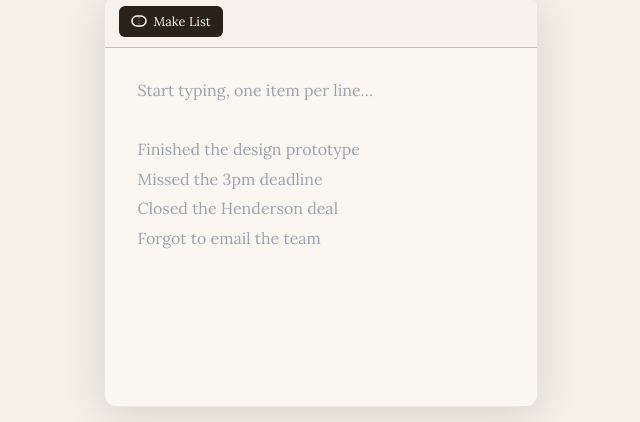
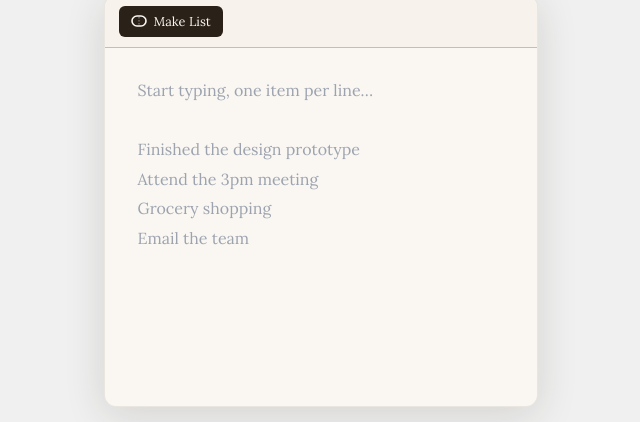
Before and after one commit to jacintogomez/verdict-checklist, a React (Vite) app: page / in a window 1280 px wide. Shown: the part 139-561 px from the top of the page, without its empty margins (319-959 px from the left). Built offline with nearby package versions, Linux system fonts and the light colour scheme.

Commit message:
Style fixes

```diff
--- a/src/App.jsx
+++ b/src/App.jsx
@@ -16,7 +16,7 @@ const STYLES = `
   * { box-sizing: border-box; margin: 0; padding: 0; }
 
   :root {
-    --bg: #f5f0e8; --paper: #faf7f2;
+    --bg: #f0f0f0; --paper: #faf7f2;
     --ink: #2a2118; --ink-light: #7a6e5f; --ink-faint: #c5bfb2;
     --success: #3a7d44; --success-oval: #4a9957;
     --failure: #b83232; --failure-oval: #c94040;
@@ -468,7 +468,7 @@ export default function App() {
                                 value={rawText}
                                 onChange={(e) => setRawText(e.target.value)}
                                 placeholder={
-                                    "Start typing, one item per line…\n\nFinished the design prototype\nMissed the 3pm deadline\nClosed the Henderson deal\nForgot to email the team"
+                                    "Start typing, one item per line…\n\nFinished the design prototype\nAttend the 3pm meeting\nGrocery shopping\nEmail the team"
                                 }
                                 rows={10}
                                 style={{
```
